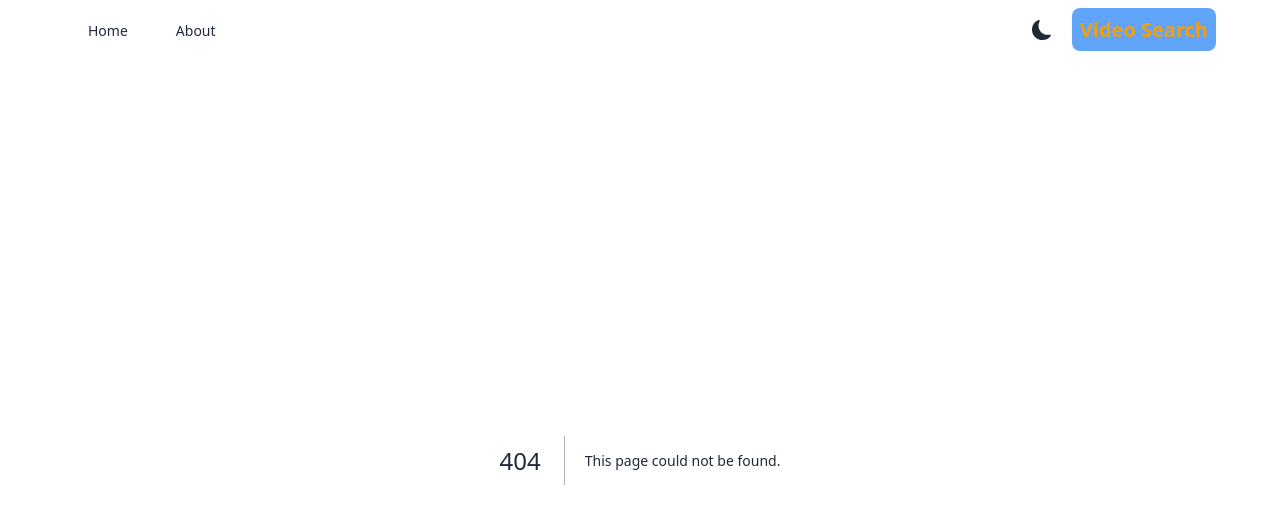
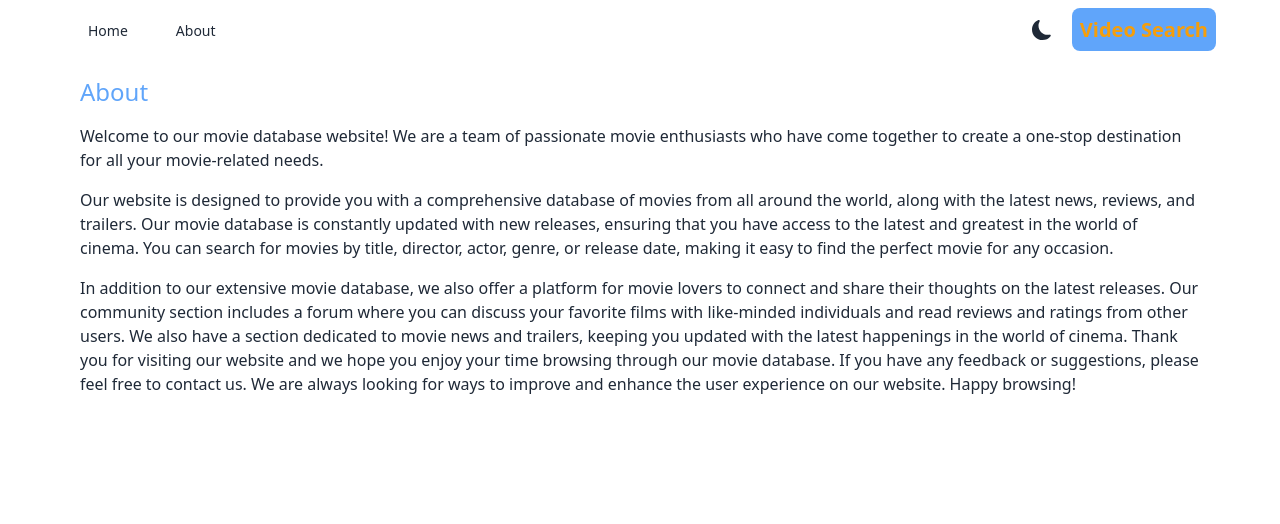
Before and after one commit to ikizey/video-search, a Next.js app: page /about in a window 1280 px wide. Before the commit this address had no page. Shown: the top 524 px of the page. Built offline with nearby package versions, Linux system fonts and the light colour scheme.

Commit message:
add about page

```diff
--- /dev/null
+++ b/src/app/about/page.tsx
@@ -0,0 +1,36 @@
+export default function About() {
+  return (
+    <div className='max-w-6xl mx-auto space-y-4 p-4'>
+      <h1 className='text-2xl font-medium text-blue-400'>About</h1>
+      <p>
+        Welcome to our movie database website! We are a team of passionate movie
+        enthusiasts who have come together to create a one-stop destination for
+        all your movie-related needs.
+      </p>
+
+      <p>
+        Our website is designed to provide you with a comprehensive database of
+        movies from all around the world, along with the latest news, reviews,
+        and trailers. Our movie database is constantly updated with new
+        releases, ensuring that you have access to the latest and greatest in
+        the world of cinema. You can search for movies by title, director,
+        actor, genre, or release date, making it easy to find the perfect movie
+        for any occasion.
+      </p>
+
+      <p>
+        In addition to our extensive movie database, we also offer a platform
+        for movie lovers to connect and share their thoughts on the latest
+        releases. Our community section includes a forum where you can discuss
+        your favorite films with like-minded individuals and read reviews and
+        ratings from other users. We also have a section dedicated to movie news
+        and trailers, keeping you updated with the latest happenings in the
+        world of cinema. Thank you for visiting our website and we hope you
+        enjoy your time browsing through our movie database. If you have any
+        feedback or suggestions, please feel free to contact us. We are always
+        looking for ways to improve and enhance the user experience on our
+        website. Happy browsing!
+      </p>
+    </div>
+  );
+}
```
